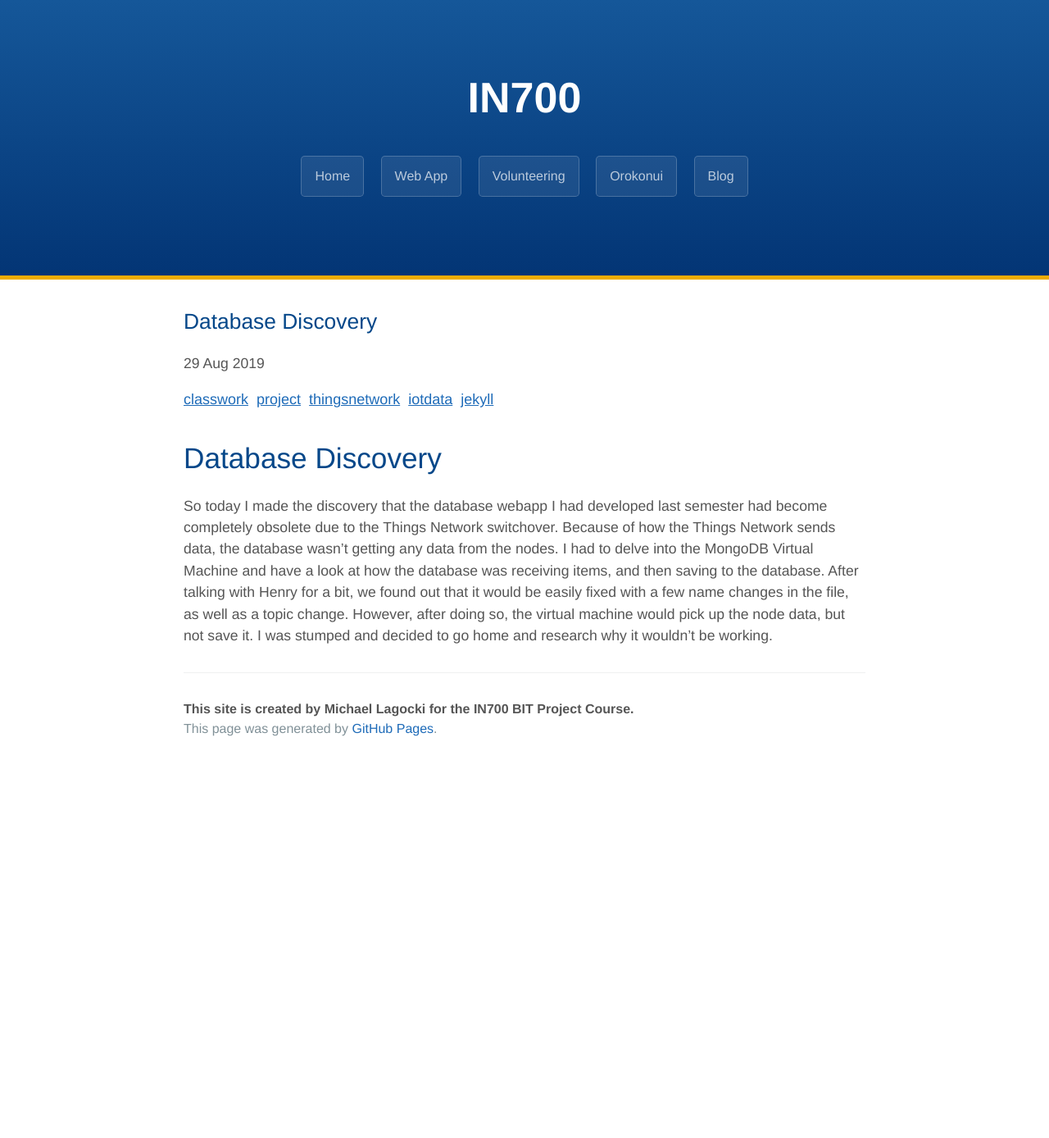
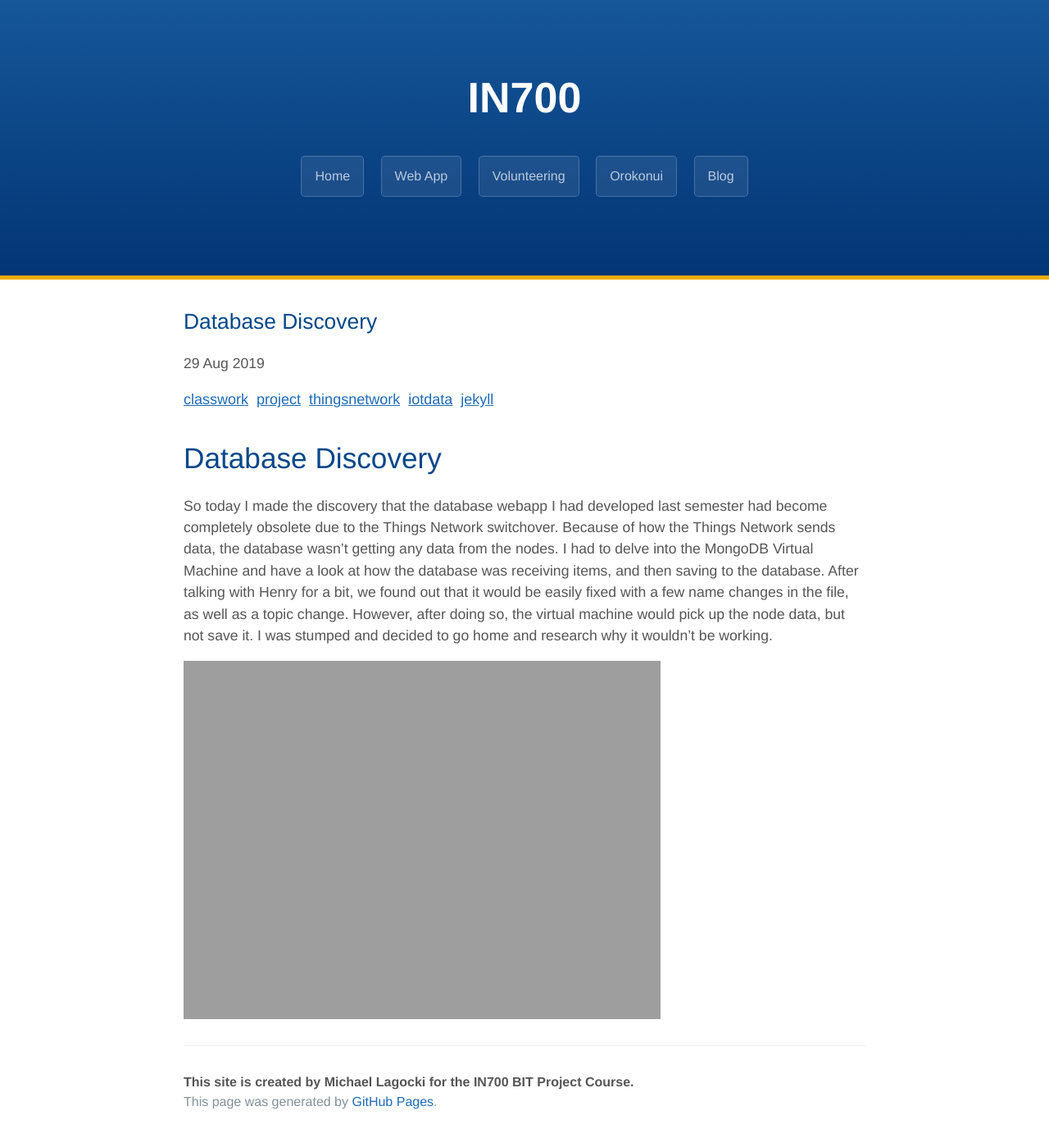
Before and after one commit to kammorne/IN700, a Jekyll site: the page built from _posts/2019-08-29-Database-Discovery.md, in a window 1280 px wide. Shown: the whole page at 82% size. Built offline with Jekyll 4.4.1, drawn with Linux system fonts in a browser that asks for light colours; before the commit the page ends 933 px from its top, so only the background shows below that.

Commit message:
Update 2019-08-29-Database-Discovery.md

```diff
--- a/_posts/2019-08-29-Database-Discovery.md
+++ b/_posts/2019-08-29-Database-Discovery.md
@@ -13,3 +13,5 @@ switchover. Because of how the Things Network sends data, the database wasn't ge
 Virtual Machine and have a look at how the database was receiving items, and then saving to the database. After talking with Henry for a bit, we
 found out that it would be easily fixed with a few name changes in the file, as well as a topic change. However, after doing so, the virtual machine
 would pick up the node data, but not save it. I was stumped and decided to go home and research why it wouldn't be working.
+
+![TTN Update](https://kammorne.github.io/lagoma1_IN700/img/TTNUpdate.png)
```
